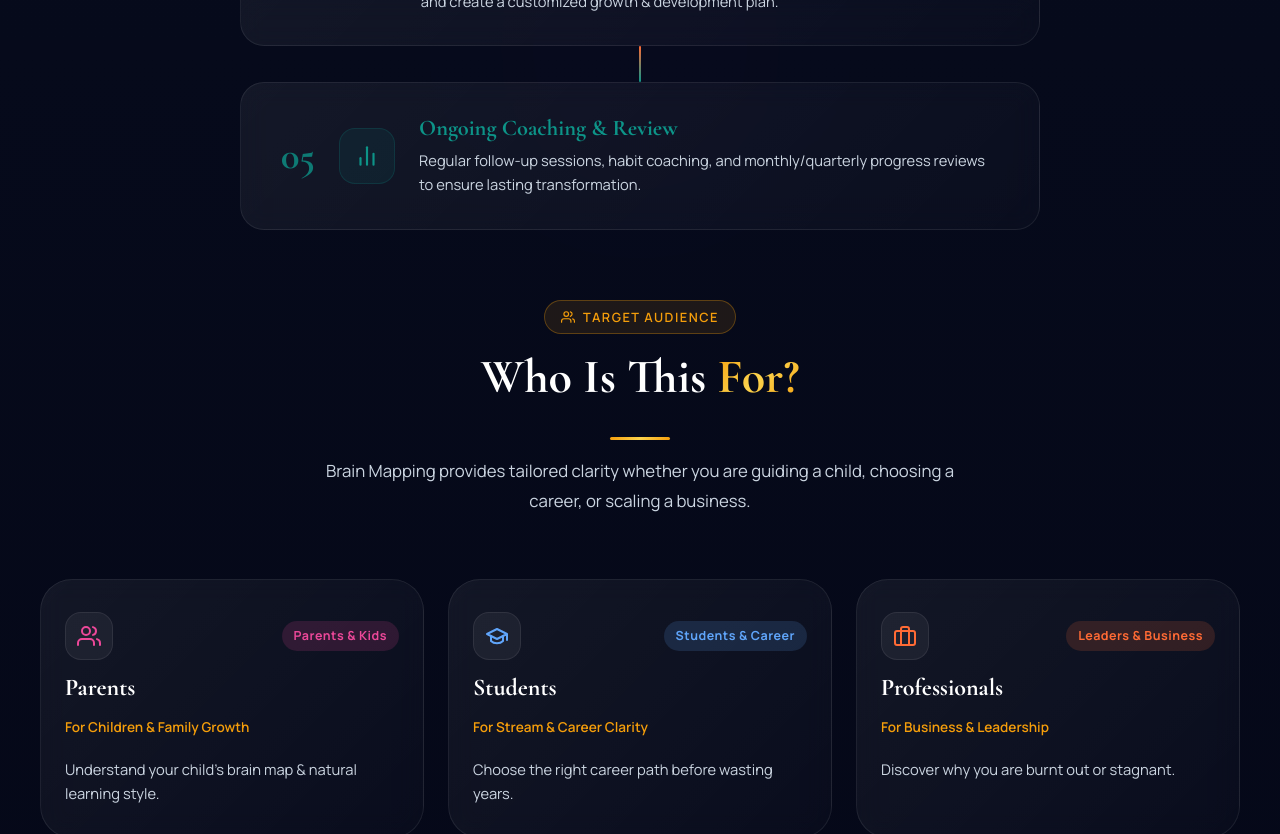
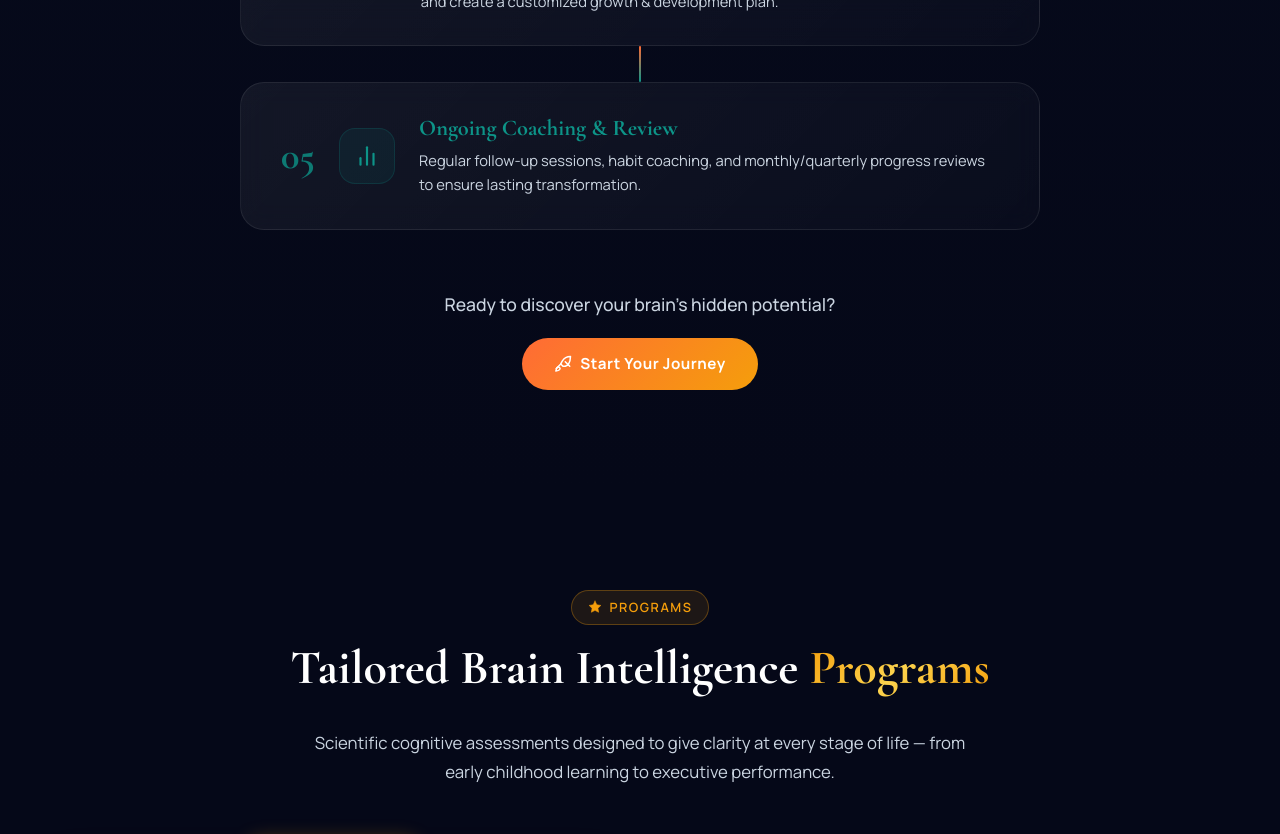
Before and after one commit to fuertenitesh-sys/ManasMatrix_Latest, a React (Vite) app: page / in a window 1280 px wide. Shown: the part 3560-4394 px from the top of the page. Built offline with nearby package versions, Linux system fonts and the light colour scheme.

Commit message:
Fix: Restrict 'Who Is This For?' section exclusively to /how-it-works page and remove from Home page

```diff
--- a/src/components/HowItWorks/HowItWorks.jsx
+++ b/src/components/HowItWorks/HowItWorks.jsx
@@ -1,5 +1,5 @@
 import React from 'react';
-import { Link } from 'react-router-dom';
+import { Link, useLocation } from 'react-router-dom';
 import { FingerprintIcon, BrainIcon, BarChartIcon, UsersIcon, RocketIcon, GraduationCapIcon, BriefcaseIcon } from '../Icons';
 import './HowItWorks.css';
 
@@ -79,7 +79,12 @@ const targetAudience = [
   },
 ];
 
-const HowItWorks = () => {
+const HowItWorks = ({ showTargetAudience }) => {
+  const location = useLocation();
+  const shouldShowAudience = showTargetAudience !== undefined
+    ? showTargetAudience
+    : location.pathname === '/how-it-works';
+
   return (
     <section className="how-it-works section" id="how-it-works">
       <div className="glow-orb" style={{ width: '500px', height: '500px', background: 'radial-gradient(circle, rgba(124,58,237,0.1), transparent)', top: '50%', left: '50%', transform: 'translate(-50%,-50%)' }}></div>
@@ -127,7 +132,8 @@ const HowItWorks = () => {
           ))}
         </div>
 
-        {/* Who Is This For? Section */}
+        {/* Who Is This For? Section - Only rendered on /how-it-works page */}
+        {shouldShowAudience && (
           <div className="how-it-works__target animate-reveal fade-up" style={{ marginTop: '70px' }}>
             <div className="section-header">
               <div className="section-badge">
@@ -165,6 +171,7 @@ const HowItWorks = () => {
               ))}
             </div>
           </div>
+        )}
 
         {/* Bottom CTA Box Component */}
         <div className="how-it-works__cta animate-reveal fade-up">
--- a/src/pages/HomePage.jsx
+++ b/src/pages/HomePage.jsx
@@ -13,7 +13,7 @@ const HomePage = () => {
     <>
       <Hero />
       <About />
-      <HowItWorks />
+      <HowItWorks showTargetAudience={false} />
       <Programs />
       <Services />
       <Testimonials />
--- a/src/pages/HowItWorksPage.jsx
+++ b/src/pages/HowItWorksPage.jsx
@@ -16,7 +16,7 @@ const HowItWorksPage = () => {
         </p>
       </div>
 
-      <HowItWorks />
+      <HowItWorks showTargetAudience={true} />
       <CTABanner />
     </div>
   );
```
Lines whose indentation alone changed are shown as unchanged.
